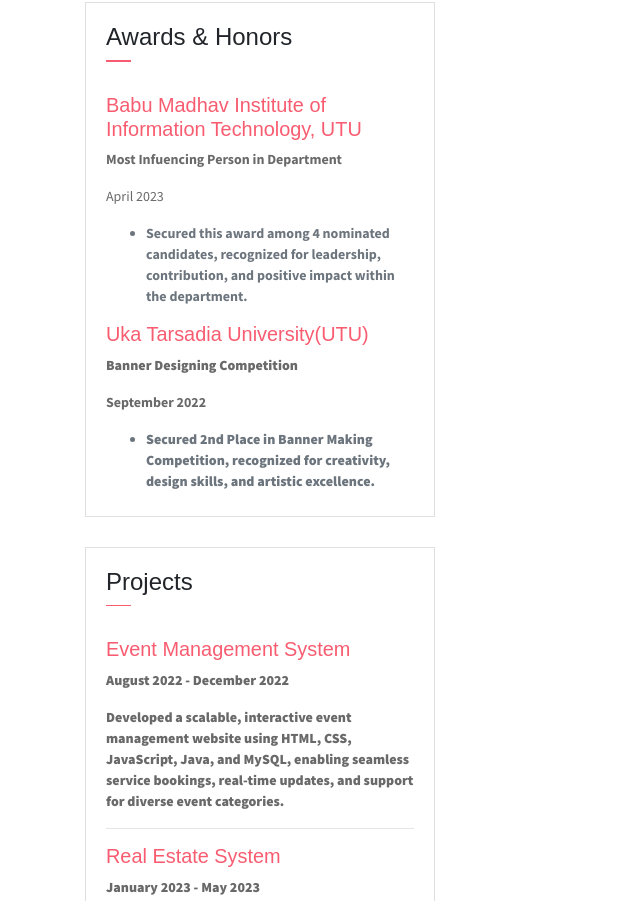
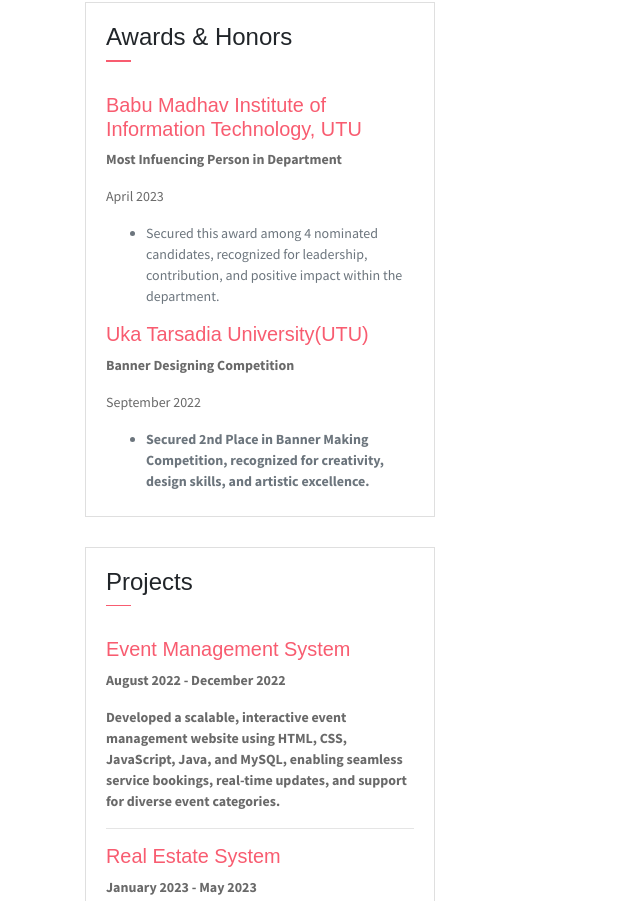
Before and after one commit to ShivamManojPatel/Portfolio, a plain HTML site: page index.html in a window 1280 px wide. Shown: the part 2843-3744 px from the top of the page, without its empty margins (0-640 px from the left). Drawn offline with Linux system fonts and the light colour scheme; some packages are replaced by stand-ins of ours.

Commit message:
Update index.html

```diff
--- a/index.html
+++ b/index.html
@@ -230,7 +230,7 @@
                             <P><b>Most Infuencing Person in Department</b></P>
 							<P>April 2023</P>
                             <P class="subtitle"><ul>
-                                <li><b>Secured this award among 4 nominated candidates, recognized for leadership, contribution, and positive impact within the department.</li>
+                                <li>Secured this award among 4 nominated candidates, recognized for leadership, contribution, and positive impact within the department.</li>
                             </ul></P>
 
 							<h6 class="title text-danger">Uka Tarsadia University(UTU)</h6>
```
